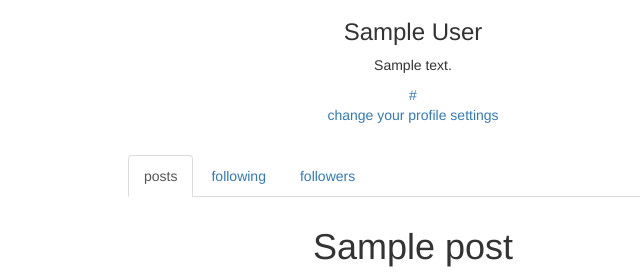
After one commit to xash3000/minitweet, a Flask app: a page that uses minitweet_app/templates/base.html in a window 1280 px wide. The commit adds this page. Shown: the part 371-645 px from the top of the page, without its empty margins (227-867 px from the left). Run offline with Flask 2, Linux system fonts and the light colour scheme; a user stored in the database is signed in; tables that the repository leaves empty hold one stand-in row (values such as "Sample post"); parts of the project's set-up code (start-up, migrations or seed data) failed here and were passed over; some libraries are stand-ins or nearby versions.

Commit message:
add twitter-like following system and update the unit tests

```diff
--- a/minitweet_app/static/css/main.css
+++ b/minitweet_app/static/css/main.css
@@ -90,6 +90,9 @@ a{
     border-color: #3D9DE6 !important;
 }
 
+.nav-tabs{
+    margin-top: 30px !important;
+}
 /*=======================================
 -------- BootStrap Customization --------
 =========================================*/
@@ -153,6 +156,10 @@ a{
     margin-top: 20px;
 }
 
+.user{
+    margin-top: 10px;
+    margin-bottom: 50px;
+}
 /*=======================================
 -------- End Author Custom Styles --------
 =========================================*/
--- a/minitweet_app/templates/base.html
+++ b/minitweet_app/templates/base.html
@@ -41,7 +41,7 @@
           <ul class="nav navbar-nav navbar-right">
               {% if current_user.is_authenticated %}
                   <li>
-                      <a href="{{ url_for('user_profile', username=current_user.name) }}">
+                      <a href="{{ url_for('user_profile_posts', username=current_user.name) }}">
                           <img class="gravatar-img" src="{{ current_user.email | gravatar(size=20) }}">
                           <span>{{ current_user.name }}</span>
                       </a>
--- a/minitweet_app/templates/user_profile.html
+++ b/minitweet_app/templates/user_profile.html
@@ -6,7 +6,7 @@
 <div class="container">
     <div class="user_info text-center">
         <div class="gravatar">
-            <img src="{{ user.email | gravatar }}" class="gravatar-img">
+            <img src="{{ user.email | gravatar(size=100) }}" class="gravatar-img">
         </div>
         <div class="username"><h3>{{ user.name }}</h3></div>
         {% if user.bio %}
@@ -17,39 +17,25 @@
                 <a href="{{ user.website }}" rel="nofollow">{{ user.website }}</a>
             </div>
         {% endif %}
-        {% if current_user.is_authenticated and user_profile%}
-            <a href="{{ url_for('profile_settings', username=user.name) }}">
-                change your profile settings
-            </a>
+        {% if current_user.is_authenticated%}
+            {% if user_profile %}
+                <a href="{{ url_for('profile_settings', username=user.name) }}">
+                    change your profile settings
+                </a>
+            {% else %}
+                {% if current_user.is_following(user) %}
+                    <a href="{{ url_for('unfollow', username=user.name) }}" class="btn btn-danger">
+                        unfollow
+                    </a>
+                {% else %}
+                    <a href="{{ url_for('follow', username=user.name) }}" class="btn btn-success">
+                        Follow
+                    </a>
+                {% endif %}
+            {% endif %}
         {% endif %}
     </div>
 
-    <div class="text-center"><h1>My posts</h1></div>
-        <div class="posts">
-            {% for post in user.posts %}
-                <div class="post text-center col-xs-12">
-                    <div class="post-title">
-                        <h1>{{ post.title }}</h1>
-                    </div>
-
-                    <div class="post-author">
-                        <a href="/u/{{ post.author.name }}">
-                            <img class="gravatar-img" src="{{ post.author.email | gravatar(size='40') }}">
-                            <h5 style="display:inline-block">{{ post.author.name }}<h5>
-                        </a>
-                    </div>
-
-                    <div class="post-body col-xs-12">
-                        <p>{{ post.body }}</p>
-                    </div>
-                    <div class="likes">
-                        <i class="fa fa-2x fa-heart-o heart"></i>
-                        <span class="likes-counting">0</span>
-                    </div>
-                    <div class="sep"></div>
-                </div>
-            {% endfor %}
-        </div>
+    {% block user_content %}{% endblock %}
 </div>
-
 {% endblock %}
--- /dev/null
+++ b/minitweet_app/templates/user_profile_posts.html
@@ -0,0 +1,47 @@
+{% extends "user_profile.html" %}
+
+{% block user_content %}
+<ul class="nav nav-tabs col-xs-6 col-xs-offset-3">
+    <li role="presentation" class="active">
+        <a href="{{ url_for('user_profile_posts', username=user.name) }}">
+            posts
+        </a>
+    </li>
+    <li role="presentation">
+        <a href="{{ url_for('following', username=user.name) }}">
+            following
+        </a>
+    </li>
+    <li role="presentation">
+        <a href="{{ url_for('followers', username=user.name) }}">
+            followers
+        </a>
+    </li>
+</ul>
+
+<div class="posts">
+    {% for post in user.posts %}
+        <div class="post text-center col-xs-12">
+            <div class="post-title">
+                <h1>{{ post.title }}</h1>
+            </div>
+
+            <div class="post-author">
+                <a href="/u/{{ post.author.name }}">
+                    <img class="gravatar-img" src="{{ post.author.email | gravatar(size='40') }}">
+                    <h5 style="display:inline-block">{{ post.author.name }}<h5>
+                </a>
+            </div>
+
+            <div class="post-body col-xs-12">
+                <p>{{ post.body }}</p>
+            </div>
+            <div class="likes">
+                <i class="fa fa-2x fa-heart-o heart"></i>
+                <span class="likes-counting">0</span>
+            </div>
+            <div class="sep"></div>
+        </div>
+    {% endfor %}
+</div>
+{% endblock %}
--- a/minitweet_app/views.py
+++ b/minitweet_app/views.py
@@ -21,7 +21,10 @@ from .decorators import check_confirmed  # pragma: no cover
 def home():
     """ Main Page """
     # query all posts in desceding order
-    posts = Post.query.order_by(Post.id.desc()).all()
+    if current_user.is_authenticated and current_user.confirmed:
+        posts = current_user.get_posts_from_followed_users()
+    else:
+        posts = Post.query.order_by(Post.id.desc()).all()
     return render_template("index.html", posts=posts)
 
 
@@ -114,8 +117,9 @@ def logout():
 
 
 @app.route("/u/<username>")  # pragma: no cover
+@app.route("/u/<username>/posts")
 @check_confirmed  # pragma: no cover
-def user_profile(username):
+def user_profile_posts(username):
     # query user from the database by username
     # if user doesn't exsist throw 404 error
     user = User.query.filter_by(name=username).first_or_404()
@@ -124,9 +128,44 @@ def user_profile(username):
     else:
         user_profile = False
     return render_template(
-            "user_profile.html",
+            "user_profile_posts.html",
             user=user,
             user_profile=user_profile
+        )
+
+
+@app.route('/u/<username>/following')
+@check_confirmed
+def following(username):
+    user = User.query.filter_by(name=username).first_or_404()
+    if current_user.is_authenticated and current_user.name == user.name:
+        user_profile = True
+    else:
+        user_profile = False
+    users = user.following.all()
+    return render_template(
+            "user_following_and_followers.html",
+            user=user,
+            users=users,
+            user_profile=user_profile,
+        )
+
+
+@app.route('/u/<username>/followers')
+@check_confirmed
+def followers(username):
+    user = User.query.filter_by(name=username).first_or_404()
+    if current_user.is_authenticated and current_user.name == user.name:
+        user_profile = True
+    else:
+        user_profile = False
+    users = user.followers.all()
+    return render_template(
+            "user_following_and_followers.html",
+            user=user,
+            user_profile=user_profile,
+            users=users,
+            followers=True
         )
 
 
@@ -148,7 +187,7 @@ def profile_settings(username):
             flash("new settings were successfully applied", "success")
         else:
             flash("settings not changed", "primary")
-        return redirect(url_for("user_profile", username=user.name))
+        return redirect(url_for("user_profile_posts", username=user.name))
     if current_user.is_authenticated and current_user.name == user.name:
         return render_template("profile_settings.html", form=form, user_bio=user.bio)
     else:
@@ -165,6 +204,8 @@ def confirm_email(token):
             flash('Account already confirmed Please login.', 'success')
         else:
             user.confirmed = True
+            # user follow himself to show his posts in the main page
+            user.follow(user)
             db.session.add(user)
             db.session.commit()
             login_user(user)
@@ -193,3 +234,35 @@ def resend_confirmation():
     send_email(current_user.email, subject, html)
     flash('A new confirmation email has been sent', 'success')
     return redirect(url_for('unconfirmed'))
+
+
+@app.route("/u/<username>/follow")  # pragma: no cover
+@login_required  # pragma: no cover
+@check_confirmed  # pragma: no cover
+def follow(username):
+    user = User.query.filter_by(name=username).first_or_404()
+    if current_user.is_following(user):
+        flash("you are already following {}".format(user.name), "primary")
+        return redirect(url_for("user_profile_posts", username=user.name))
+    else:
+        current_user.follow(user)
+        db.session.add(current_user)
+        db.session.commit()
+        flash("you are successfully followed {}".format(user.name), "success")
+        return redirect(url_for("user_profile_posts", username=user.name))
+
+
+@app.route("/u/<username>/unfollow")  # pragma: no cover
+@login_required  # pragma: no cover
+@check_confirmed  # pragma: no cover
+def unfollow(username):
+    user = User.query.filter_by(name=username).first_or_404()
+    if not current_user.is_following(user):
+        flash('you are not following {}'.format(user.name), "primary")
+        return redirect(url_for("user_profile_posts", username=user.name))
+    else:
+        current_user.unfollow(user)
+        db.session.add(current_user)
+        db.session.commit()
+        flash("you are successfully Unfollowed {}".format(user.name), "success")
+        return redirect(url_for("user_profile_posts", username=user.name))
```
Also changed, not shown: minitweet_app/models.py (+30 -0 lines), minitweet_app/templates/user_following_and_followers.html (added, +70 -0 lines), tests/base.py (+3 -0 lines), tests/test_templates.py (+1 -1 lines), tests/test_user.py (+85 -0 lines), README.md.
